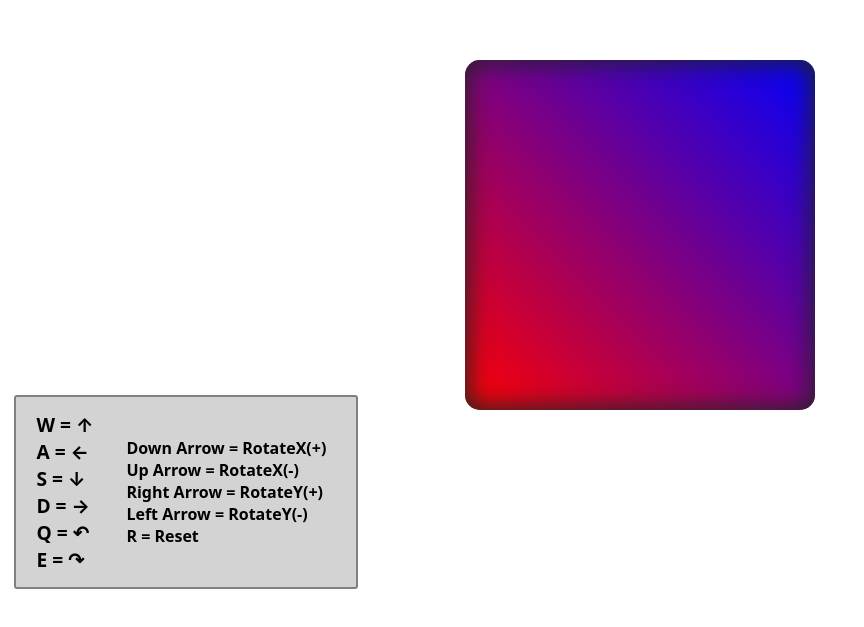
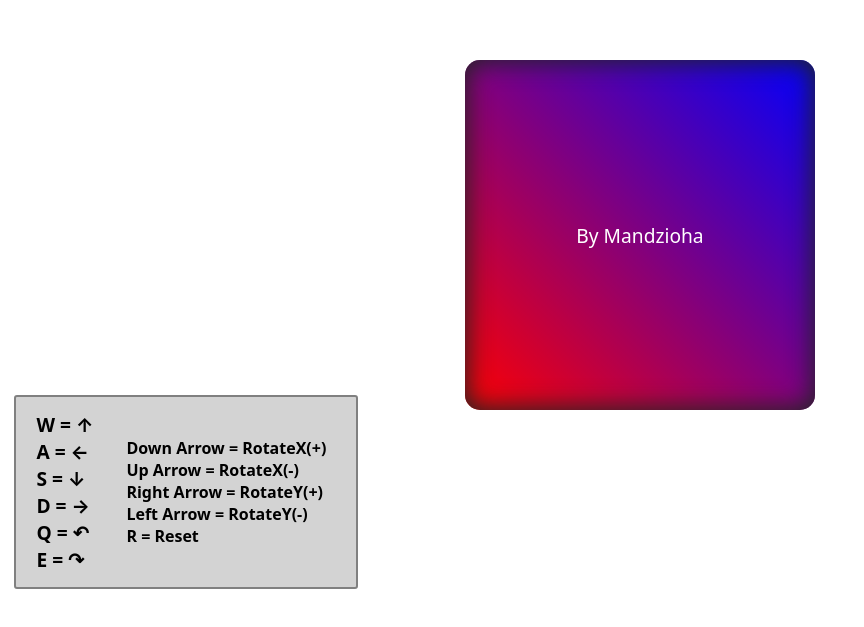
Before and after one commit to Mandzioha/Moving-Hole, a plain HTML site: page index.html in a window 1280 px wide. Shown: the part 165-792 px from the top of the page, without its empty margins (0-864 px from the left). Drawn offline with Linux system fonts and the light colour scheme.

Commit message:
Added 'By Mandzioha' on block

```diff
--- a/index.html
+++ b/index.html
@@ -25,6 +25,12 @@
     }
 
     #block {
+        display: flex;
+        justify-content: center;
+        align-items: center;
+        font-size: 1.2rem;
+        color: white;
+        font-weight: 300;
         transform: translate(0px, 0px) rotateX(0deg) rotateZ(10deg);
         transition: 0.01s;
         border-radius: 15px;
@@ -59,10 +65,13 @@
     h3 {
         font-size: inherit;
     }
+    h4{
+        color: white;
+    }
 </style>
 
 <body>
-    <div id="block"></div>
+    <div id="block">By Mandzioha</div>
     <div class="Instruction">
         <div class="Instruction-Block" style="width: 90px !important">
             <h3>W = ↑</h3>
@@ -80,6 +89,7 @@
             <h3>R = Reset</h3>
         </div>
     </div>
+
 </body>
 
 </html>
```
